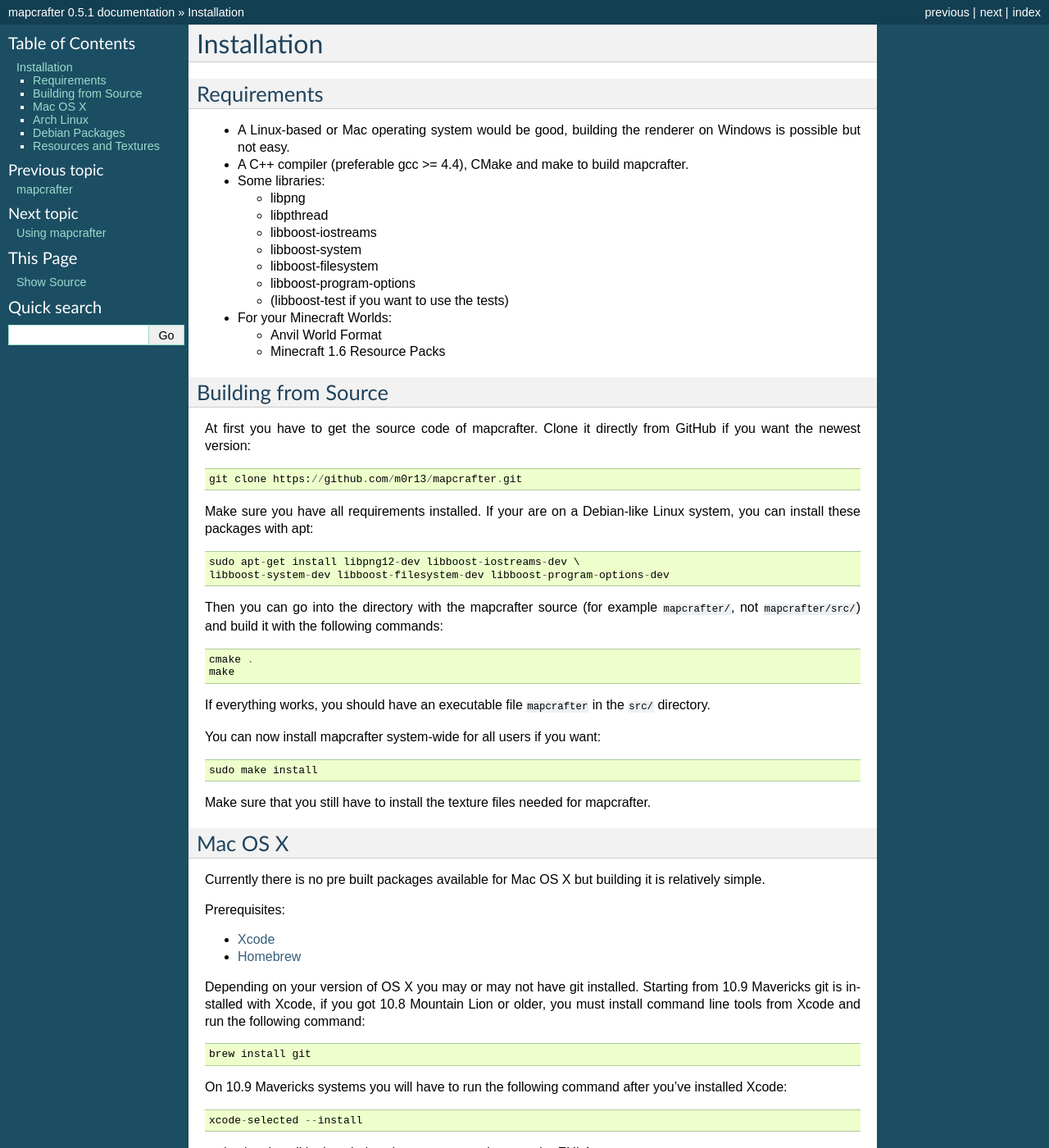
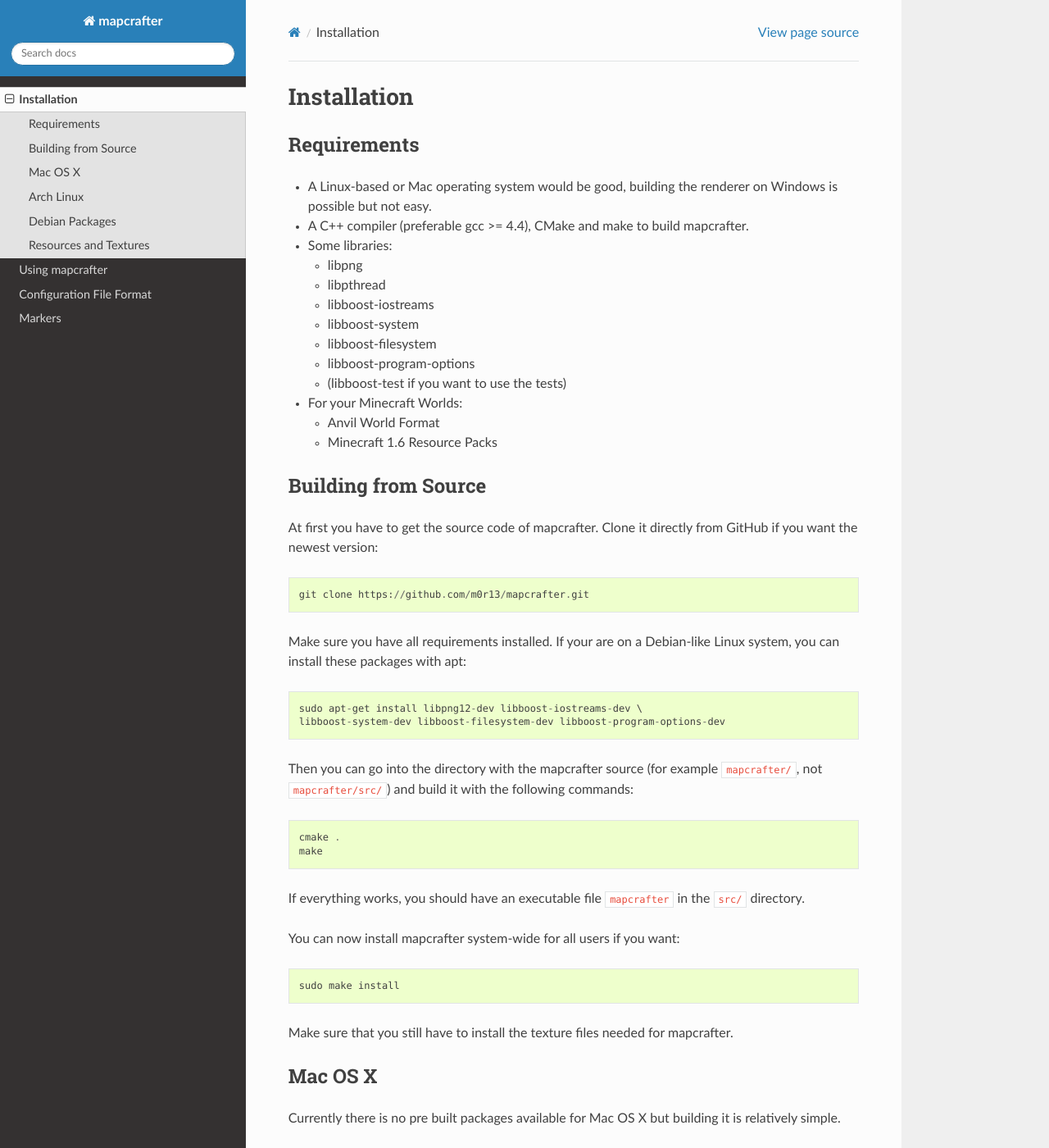
Before and after one commit to mapcrafter/mapcrafter, a Sphinx documentation site: the page built from docs/installation.rst, in a window 1280 px wide and 1400 px high. Shown: the whole window at 82% size. Built offline with Sphinx 7.4.7 and the Read the Docs theme 2.0.0, drawn with Linux system fonts in a browser that asks for light colours; part of the change alters nothing that is shown; some of the changed text lies outside the part shown.

```diff
--- a/docs/conf.py
+++ b/docs/conf.py
@@ -14,8 +14,11 @@
 import sys, os
 
 buildbot = os.environ.get('MAPCRAFTER_BUILDBOT', None) == '42'
-if buildbot:
+has_sphinx_theme = True
+try:
     import sphinx_rtd_theme
+except ImportError:
+    has_sphinx_theme = False
 
 # If extensions (or modules to document with autodoc) are in another directory,
 # add these directories to sys.path here. If the directory is relative to the
@@ -33,8 +36,8 @@ extensions = []
 
 # Add any paths that contain templates here, relative to this directory.
 templates_path = ['_templates']
-if os.environ.get('READTHEDOCS', None) == 'True' or buildbot:
-    templates_path = ['_readthedocs_templates']
+if buildbot:
+    templates_path = ['_templates_tracking']
 
 # The suffix of source filenames.
 source_suffix = '.rst'
@@ -54,7 +57,8 @@ copyright = u'2013, Moritz Hilscher'
 # built documents.
 #
 # The short X.Y version.
-version = '0.5.1'
+version = open(os.path.join(os.path.dirname(os.path.dirname(__file__)), 'VERSION')).read().strip()
+print version
 # The full version, including alpha/beta/rc tags.
 release = '0.5.1'
 
@@ -110,7 +114,7 @@ html_theme = 'default'
 # Add any paths that contain custom themes here, relative to this directory.
 #html_theme_path = []
 
-if buildbot:
+if has_sphinx_theme:
     html_theme = 'sphinx_rtd_theme'
     html_theme_path = [sphinx_rtd_theme.get_html_theme_path()]
 
```
Also changed, not shown: docs/_templates_tracking/layout.html (renamed from docs/_readthedocs_templates/layout.html).
